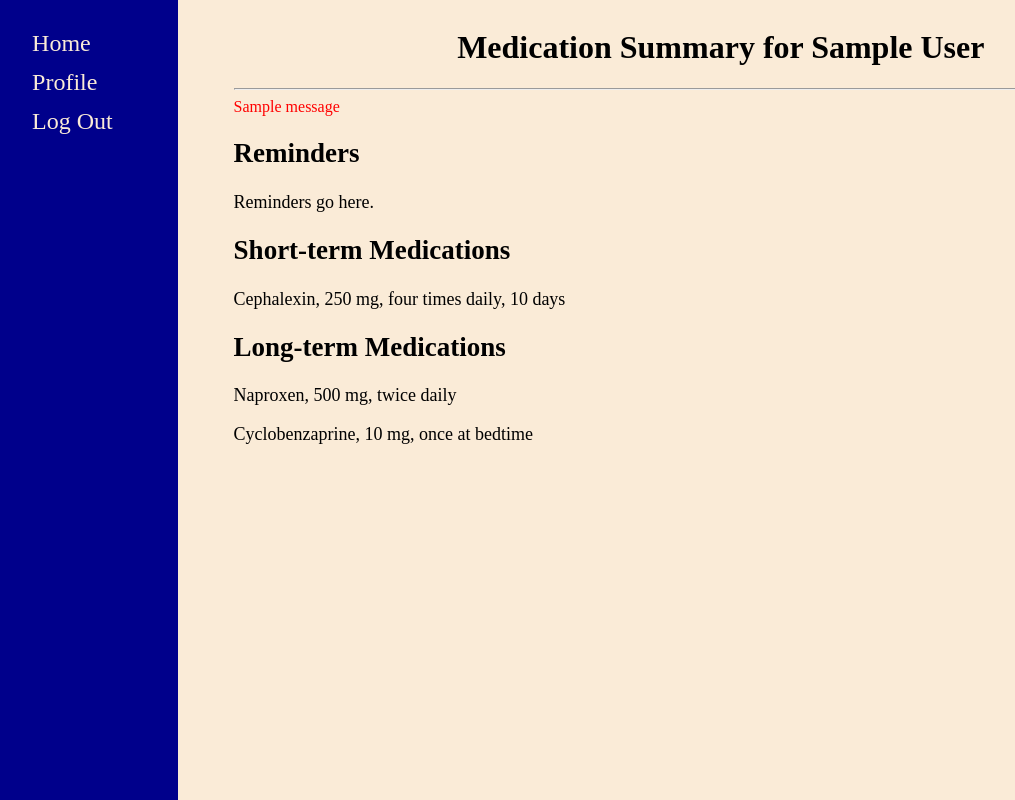
After one commit to elneely/medication-tracker, a Flask app: a page that uses app/templates/base.html in a window 1280 px wide. The commit adds this page. Shown: the whole page, without its empty margins (14-1029 px from the left). Run offline with Flask 3, Linux system fonts and the light colour scheme; a user stored in the database is signed in; tables that the repository leaves empty hold one stand-in row (values such as "Sample post"); one stand-in notice (Sample message) is shown.

Commit message:
medication pages in progress

```diff
--- a/app/__init__.py
+++ b/app/__init__.py
@@ -21,9 +21,6 @@ def create_app(config_class=Config):
     from app.auth import bp as auth_bp
     app.register_blueprint(auth_bp, url_prefix='/auth')
 
-    from app.profile import bp as profile_bp
-    app.register_blueprint(profile_bp, url_prefix='/profile')
-
     from app.main import bp as main_bp
     app.register_blueprint(main_bp)
 
--- a/app/auth/forms.py
+++ b/app/auth/forms.py
@@ -17,7 +17,8 @@ class RegistrationForm(FlaskForm):
     email = EmailField('Email', validators=[DataRequired(), Email()])
     password = PasswordField('Password', validators=[DataRequired()])
     password2 = PasswordField(
-        'Repeat Password', validators=[DataRequired(), EqualTo('password')])
+        'Repeat Password', validators=[DataRequired(), EqualTo('password',
+            message="Passwords must match.")])
     submit = SubmitField('Register')
 
     def validate_username(self, username):
--- a/app/auth/routes.py
+++ b/app/auth/routes.py
@@ -9,7 +9,7 @@ from app.auth.forms import LoginForm, RegistrationForm
 @bp.route('/login', methods=['GET', 'POST'])
 def login():
     if current_user.is_authenticated:
-        return redirect(url_for('main.index'))
+        return redirect(url_for('main.user', username=current_user.username))
     form = LoginForm()
     if form.validate_on_submit():
         user = User.query.filter_by(username=form.username.data).first()
@@ -17,7 +17,8 @@ def login():
             flash('Invalid username or password')
             return redirect(url_for('auth.login'))
         login_user(user, remember=form.remember_me.data)
-        next_page = request.args.get('next')
+        next_page = url_for('main.user', username=current_user.username)
+        #next_page = request.args.get('next')
         if not next_page or url_parse(next_page).netloc != '':
             next_page = url_for('main.index')
         return redirect(next_page)
--- /dev/null
+++ b/app/main/forms.py
@@ -0,0 +1,82 @@
+from flask_wtf import FlaskForm
+from wtforms import BooleanField, DateField, EmailField, HiddenField, \
+    IntegerField,StringField, SubmitField, TelField, TextAreaField
+from wtforms.validators import DataRequired, Length, ValidationError
+
+class ProfileForm(FlaskForm):
+    username = StringField(('Username'), validators=[DataRequired()])
+    display_name = StringField('Display name')
+    email = EmailField('Email address')
+# make it possible to change password here?
+    submit = SubmitField('Submit')
+
+    def __init__(self, original_username, original_email, *args, **kwargs):
+        super(EditProfileForm, self).__init__(*args, **kwargs)
+        self.original_username = original_username
+        self.original_email = original_email
+
+    def validate_username(self, username):
+        if username.data != self.original_username:
+            user = User.query.filter_by(username=self.username.data).first()
+            if user is not None:
+                raise ValidationError(('Please use a different username.'))
+
+    def validate_email(self, email):
+        if email.data != self.original_email:
+            user = User.query.filter_by(email=self.email.data).first()
+            if user is not None:
+                raise ValidationError('Please use a different email.')
+
+class MedicationForm(FlaskForm):
+    medication_name = StringField('Medication Name', validators=[DataRequired(), Length(max=128)])
+    brand_name = StringField('Brand name (optional)', validators=[Length(max=64)])
+    dose = StringField('Dosage', validators=[Length(max=64)])
+    frequency = StringField('Frequency', validators=[Length(max=64)])
+    prescription_date = DateField('Prescription Date', format='%m/%d/%Y')
+    last_filled = DateField('Last Filled', format='%m/%d/%Y')
+    short_term = BooleanField('Short term medication?')
+    length = IntegerField('Length of prescription?')
+    reminder = BooleanField('Refill reminders on?')
+    reminder_length = IntegerField('How many days in advance do you want to be reminded?')
+    doctor_id = HiddenField('Prescribing doctor')
+    pharmacy_id = HiddenField('Pharmacy')
+    doctor_first_name = StringField('First name', validators=[Length(max=64)])
+    doctor_last_name = StringField('Last name', validators=[Length(max=64)])
+    pharmacy_name = StringField('Pharmacy name', validators=[Length(max=64)])
+    refills_remaining = IntegerField('Number of refills remaining')
+    refills_expiration = DateField('Expiration Date', format='%m/%d/%Y')
+    reason = StringField('Reason for taking', validators=[Length(max=128)])
+    notes = TextAreaField('Notes', validators=[Length(max=1024)])
+    submit = SubmitField('Submit')
+
+ #   def __init__(self, username):
+ #       self.id =
+
+
+class DoctorForm(FlaskForm):
+    first_name = StringField('First name (optional)', validators=[Length(max=64)])
+    last_name = StringField('Last name', validators=[Length(max=64), DataRequired()])
+    phone_number = TelField('Telephone number') #not sure I have this input working with model
+    address_line_1 = StringField('Address line 1', validators=[Length(max=64)])
+    address_line_2 = StringField('Address line 2', validators=[Length(max=64)])
+    city = StringField('City', validators=[Length(max=64)])
+    state = StringField('State', validators=[Length(max=2)])
+    zipcode = StringField('Zipcode', validators=[Length(max=5)])
+    notes = TextAreaField('Notes', validators=[Length(max=128)])
+    submit = SubmitField('Submit')
+
+
+class PharmacyForm(FlaskForm):
+    name = StringField('Name of Pharmacy', validators=[Length(max=64), DataRequired()])
+    phone_number = TelField('Telephone number') #not sure I have this input working with model
+    address_line_1 = StringField('Address line 1', validators=[Length(max=64)])
+    address_line_2 = StringField('Address line 2', validators=[Length(max=64)])
+    city = StringField('City', validators=[Length(max=64)])
+    state = StringField('State', validators=[Length(max=2)])
+    zipcode = StringField('Zipcode', validators=[Length(max=5)])
+    notes = TextAreaField('Notes', validators=[Length(max=128)])
+    submit = SubmitField('Submit')
+
+
+class EmptyForm(FlaskForm):
+    submit = SubmitField('Submit')
--- a/app/main/routes.py
+++ b/app/main/routes.py
@@ -1,9 +1,20 @@
-from flask import render_template
+from flask import flash, redirect, render_template, request, url_for
+from flask_login import current_user, login_required
+from app import db
+from app.models import User, Medication, Doctor, Pharmacy
+from app.main.forms import MedicationForm, EmptyForm
 from app.main import bp
 
 @bp.route('/')
 @bp.route('/index')
 def index():
+    return render_template('index.html', title='Home')
+
+@bp.route('/user/<username>')
+@login_required
+def user(username):
+    user = User.query.filter_by(username=username).first_or_404()
+#    page = request.args.get('page', 1, type=int)
     meds = [
         {
             'medication_name': 'Naproxen',
@@ -12,7 +23,7 @@ def index():
             'frequency': 'twice daily',
             'prescription_date': '01/01/2023',
             'last_filled': '04/03/2023',
-            'short_term': 'n',
+            'short_term': False,
             'doctor': 'Dr. Smith',
             'pharmacy_name': 'CVS Caremark mail in',
             'pharmacy_info': '',
@@ -31,7 +42,7 @@ def index():
             'frequency': 'once at bedtime',
             'prescription_date': '03/03/2023',
             'last_filled': '04/01/2023',
-            'short_term': 'n',
+            'short_term': False,
             'doctor': 'Dr. Jones',
             'pharmacy_name': 'Walgreens in Lenexa',
             'pharmacy_info': 'At the corner of Lackman and 87th Street',
@@ -49,7 +60,7 @@ def index():
             'frequency': 'four times daily',
             'prescription_date': '04/11/2023',
             'last_filled': '04/11/2023',
-            'short_term': 'n',
+            'short_term': True,
             'doctor': 'Dr. Smith',
             'pharmacy_name': 'Walgreens in Lenexa',
             'pharmacy_info': 'At the corner of Lackman and 87th Street',
@@ -60,4 +71,46 @@ def index():
             'notes': 'Smells bad',
         }
     ]
-    return render_template('index.html', title='Home', meds=meds)
+    form = EmptyForm()
+    return render_template('user.html', title="Summary", user=user, meds=meds, form=form)
+
+@bp.route('/user/<username>/user_profile')
+@login_required
+def user_profile(username):
+    user = User.query.filter_by(username=username).first_or_404()
+    form = EmptyForm()
+    return render_template('user_profile.html', title="User Profile", user=user, form=form)
+
+
+@bp.route('/add_medication', methods=['GET', 'POST'])
+@login_required
+def add_medication():
+    form = MedicationForm()
+    if form.validate_on_submit():
+        medication = Medication(user_id = current_user.id,
+            medication_name=form.medication_name.data,
+            brand_name=form.brand_name.data,
+            dose=form.dose.data,
+            frequency=form.frequency.data,
+            prescription_date=form.prescription_date.data,
+            last_filled=form.last_filled.data,
+            short_term=form.short_term.data,
+            reminder=form.reminder.data,
+            reminder_length=form.reminder_length.data,
+            refills_remaining=form.refills_remaining.data,
+            refills_expiration=form.refills_expiration.data,
+            length=form.length.data,
+            reason=form.reason.data,
+            notes=form.notes.data,
+
+
+        )
+
+
+
+    doctor_id = db.Column(db.Integer, db.ForeignKey('doctor.id'))
+    pharmacy_id = db.Column(db.Integer, db.ForeignKey('pharmacy.id'))
+
+
+
+    return render_template('add_medication.html', title='Add Medication', meds=meds)
--- a/app/models.py
+++ b/app/models.py
@@ -42,7 +42,7 @@ class Medication(db.Model):
     pharmacy_id = db.Column(db.Integer, db.ForeignKey('pharmacy.id'))
     refills_remaining = db.Column(db.Integer, index=True)
     refills_expiration = db.Column(db.Date, index=True)
-    length = db.Column(db.String(64), index=True)
+    length = db.Column(db.Integer, index=True)
     reason = db.Column(db.String(128))
     notes = db.Column(db.String(1024))
     user_id = db.Column(db.Integer, db.ForeignKey('user.id'))
@@ -58,7 +58,7 @@ class Doctor(db.Model):
     phone_number = db.Column(db.String(10))
     address_line_1 = db.Column(db.String(64))
     address_line_2 = db.Column(db.String(64))
-    city = db.Column(db.String(32))
+    city = db.Column(db.String(64))
     state = db.Column(db.String(2))
     zipcode = db.Column(db.String(5))
     notes = db.Column(db.String(128))
@@ -73,7 +73,7 @@ class Pharmacy(db.Model):
     phone_number = db.Column(db.String(10))
     address_line_1 = db.Column(db.String(64))
     address_line_2 = db.Column(db.String(64))
-    city = db.Column(db.String(32))
+    city = db.Column(db.String(64))
     state = db.Column(db.String(2))
     zipcode = db.Column(db.String(5))
     notes = db.Column(db.String(128))
--- a/app/profile/__init__.py
+++ /dev/null
@@ -1,5 +0,0 @@
-from flask import Blueprint
-
-bp = Blueprint('profile', __name__)
-
-from app.profile import routes
--- a/app/static/style.css
+++ b/app/static/style.css
@@ -14,10 +14,7 @@ nav {
     background-color: darkblue;
     color:antiquewhite;
 }
-nav h1 {
-    padding-left: 15%;
-    font-size: 24px;
-}
+
 nav ul {
     list-style-type: none;
     padding-top: 4%;
@@ -34,22 +31,40 @@ nav a:hover {
     background-color: cornflowerblue;
 }
 
-.body-text h1 {
-
-    text-align: center;
-
-}
-.body-text {
+.container {
+    display: flex;
+    flex-direction: column;
     margin-left: 15%;
-    font-size: 18px;
     padding-left: 50px;
     padding-right: 50px;
+}
+.header {
+    text-align: center;
+    order: 1;
+}
 
+.header hr {
+    margin-top: 2%;
+    padding: 0;
+}
 
+.body-text {
+    font-size: 18px;
+    order: 3;
 }
 
 .body-text hr {
     margin-top: 2%;
     padding: 0;
+}
+
+.notifications {
+    color: red;
+    order: 2;
 
 }
+
+.error {
+    color: red;
+    font-size:medium;
+}
--- a/app/templates/base.html
+++ b/app/templates/base.html
@@ -12,28 +12,28 @@
     </head>
     <body>
         <nav>
-
             <ul>
+                {% if current_user.is_anonymous %}
                 <li><a href="{{ url_for('main.index') }}">Home</a></li>
-                {% if current_user.is_anonymous %}
                 <li><a href="{{ url_for('auth.login') }}">Log In</a></li>
                 {% else %}
-                <li><a href="{{ url_for('profile.user_profile') }}">Profile</a></li>
+                <li><a href="{{ url_for('main.user', username=current_user.username) }}">Home</a></li>
+                <li><a href="{{ url_for('main.user_profile', username=current_user.username) }}">Profile</a></li>
                 <li><a href="{{ url_for('auth.logout') }}">Log Out</a></li>
                 {% endif %}
             </ul>
         </nav>
-        <div class="notifications">
-            {% with messages = get_flashed_messages() %}
-            {% if messages %}
-                {% for message in messages %}
-                <div class="alert">{{ message }}</div>
-                {% endfor %}
-            {% endif %}
-            {% endwith %}
-        </div>
-        <div class="body-text">
-        {% block content %}{% endblock %}
+        <div class = "container">
+            <div class = "header">
+                {% block header %} {% endblock %}
+                <hr>
+            </div>
+            <div class = "notifications">
+                {% block notifications %}{% endblock %}
+            </div>
+            <div class="body-text">
+            {% block content %}{% endblock %}
+            </div>
         </div>
     </body>
 </html>
--- /dev/null
+++ b/app/templates/user.html
@@ -0,0 +1,54 @@
+{% extends "base.html" %}
+
+{% block header %}
+    {% if current_user.display_name %}
+        <h1 class="header">Medication Summary for {{ current_user.display_name }}</h1>
+    {% else %}
+        <h1 class="header">Medication Summary</h1>
+    {% endif %}
+{% endblock %}
+
+{% block notifications %}
+    {% with messages = get_flashed_messages() %}
+        {% if messages %}
+            {% for message in messages %}
+                <div class="notifications">{{ message }}</div>
+            {% endfor %}
+        {% endif %}
+    {% endwith %}
+{% endblock %}
+
+{% block content %}
+    <div class="main-container">
+
+        <div class="reminder-container">
+            <h2 class="reminders-title">Reminders</h2>
+            <div class="reminders">Reminders go here.</div>
+        </div>
+        <div class="short-term-container">
+            <h2 class="short-term-title">Short-term Medications</h2>
+            <div class="short-term-medications">
+                {% for med in meds %}
+                    {% if med.short_term %}
+                        <div class="medication-summary">
+                            <p>{{ med.medication_name }}, {{ med.dose }}, {{ med.frequency }}, {{med.length }}</p>
+                        </div>
+                    {% endif %}
+                {% endfor %}
+            </div>
+        </div>
+        <div class="long-term-container">
+            <h2 class="long-term-title">Long-term Medications</h2>
+            <div class="long-term-medications">
+                {% for med in meds %}
+                    {% if not med.short_term %}
+                        <div class="medication-summary">
+                            <p>{{ med.medication_name }}, {{ med.dose }}, {{ med.frequency }}</p>
+                        </div>
+                    {% endif %}
+                {% endfor %}
+            </div>
+        </div>
+    </div>
+
+{% endblock %}
```
Also changed, not shown: app/profile/forms.py (deleted, +0 -34 lines), app/profile/routes.py (deleted, +0 -8 lines), app/templates/add_medication.html (added, +94 -0 lines), app/templates/auth/login.html (+14 -1 lines), app/templates/auth/register.html (+23 -5 lines), app/templates/index.html (+5 -20 lines), migrations/versions/5ee3a7592761_city_length_change.py (added, +50 -0 lines), app.db (deleted), app/templates/user_profile.html (renamed from app/templates/profile/user_profile.html), 1 other file.
